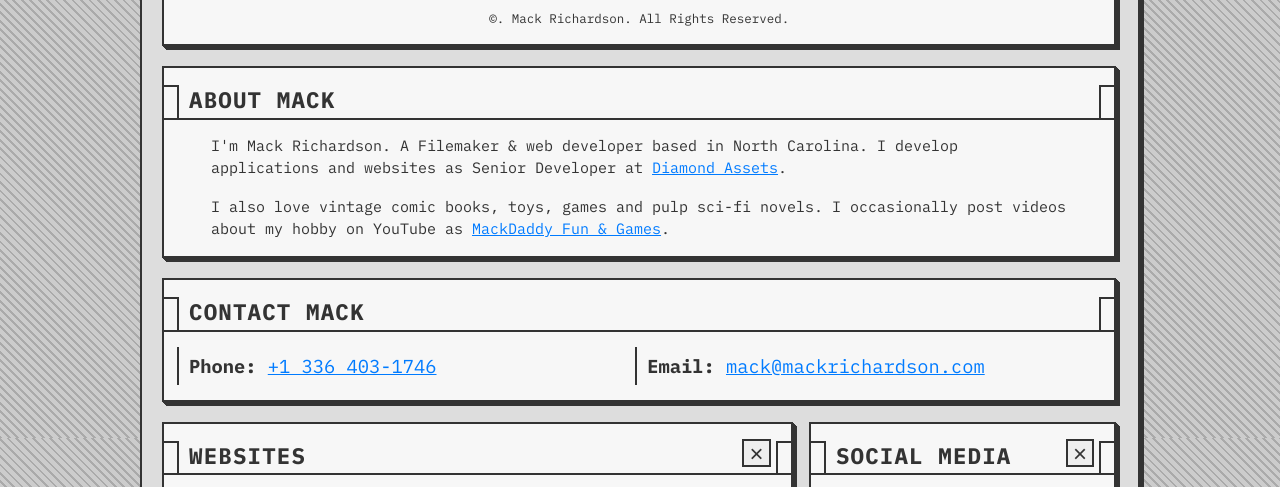
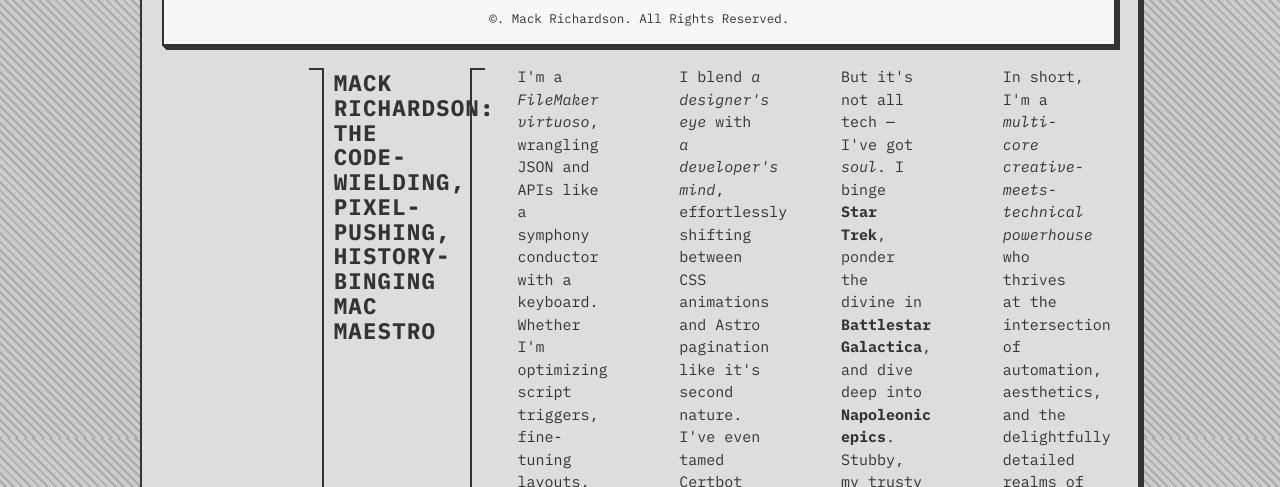
Before and after one commit to macktropolis/mackrichardson-astro-system7, an Astro site: page / in a window 1280 px wide. Shown: the part 362-849 px from the top of the page. Built offline with nearby package versions, Linux system fonts and the light colour scheme; Astro itself is replaced by a stand-in of ours.

Commit message:
Updated About Mack

```diff
--- a/package.json
+++ b/package.json
@@ -9,6 +9,6 @@
     "astro": "astro"
   },
   "dependencies": {
-    "astro": "^5.4.1"
+    "astro": "^5.6.2"
   }
 }
--- a/src/components/About.astro
+++ b/src/components/About.astro
@@ -2,22 +2,28 @@
 
 ---
 
-<section class="about">
-    <h2>About Mack</h2>
+<p class="about">
+    <h2>Mack Richardson: The Code-Wielding, Pixel-Pushing, History-Binging Mac Maestro</h2>
     <p>
-        I'm Mack Richardson. A Filemaker & web developer based in North
-        Carolina. I develop applications and websites as Senior Developer at
-        <a href="https://www.diamondassets.com/" target="_blank"
-            >Diamond Assets</a
-        >.
-    </p>
-    <p>
-        I also love vintage comic books, toys, games and pulp sci-fi novels. I
-        occasionally post videos about my hobby on YouTube as <a
-            href="https://www.youtube.com/@mackdaddyfun"
-            target="_blank">MackDaddy Fun &amp; Games</a
-        >.
-    </p>
+        I'm a <em>FileMaker virtuoso</em>, wrangling JSON and APIs like a symphony conductor with a keyboard.
+        Whether I'm optimizing script triggers, fine-tuning layouts, or bending Astro to my will,
+        I don't just solve problems — I engineer elegant workarounds.
+      </p>
+      <p>
+        I blend <em>a designer's eye</em> with <em>a developer's mind</em>, effortlessly shifting between
+        CSS animations and Astro pagination like it's second nature. I've even tamed Certbot and SSL
+        configs on my Mac Mini like a digital frontiersman.
+      </p>
+      <p>
+        But it's not all tech — I've got <em>soul</em>. I binge <strong>Star Trek</strong>, ponder the
+        divine in <strong>Battlestar Galactica</strong>, and dive deep into <strong>Napoleonic epics</strong>.
+        Stubby, my trusty dog, is always by my side, and my wife Lara shares my passion for vintage
+        comics and sci-fi treasures.
+      </p>
+      <p>
+        In short, I'm a <em>multi-core creative-meets-technical powerhouse</em> who thrives at the intersection
+        of automation, aesthetics, and the delightfully detailed realms of fictional and historical rabbit holes.
+      </p>
 
     <style>
         p {
```
Also changed, not shown: 1 other file.
